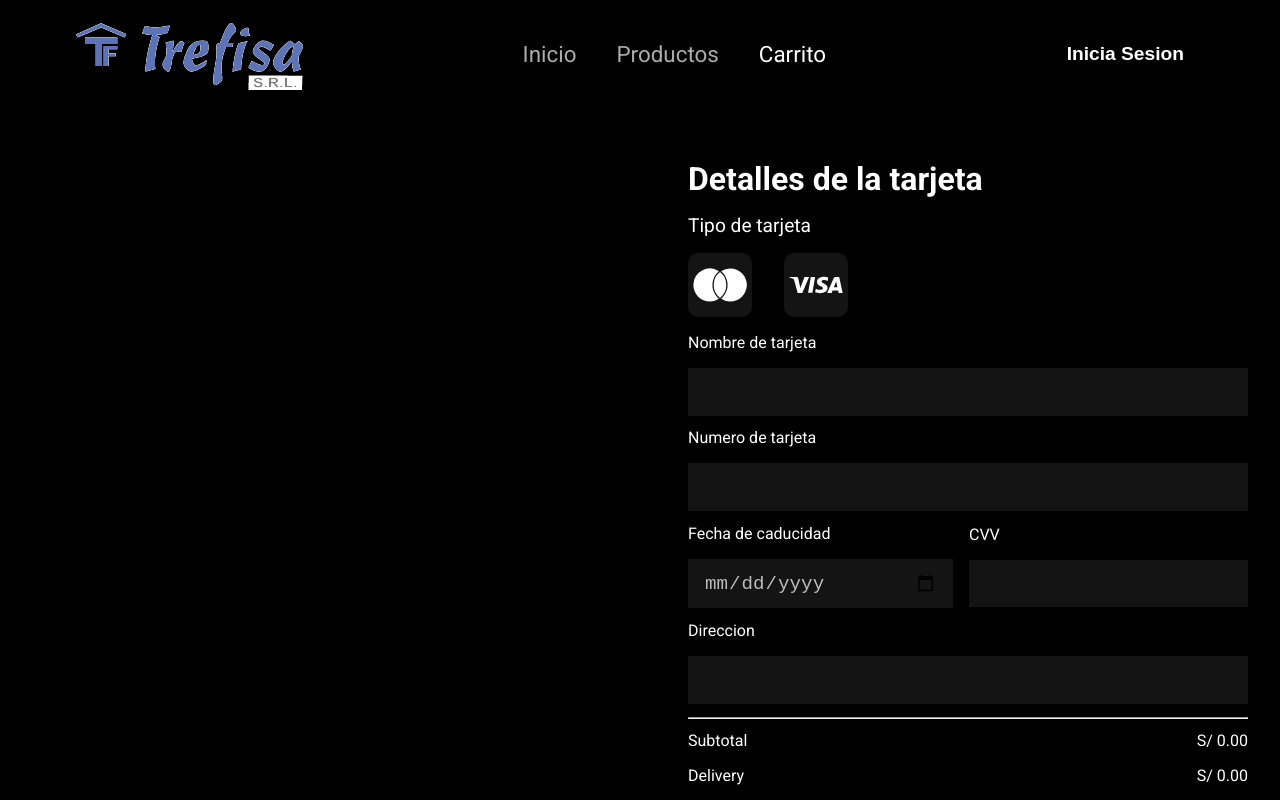
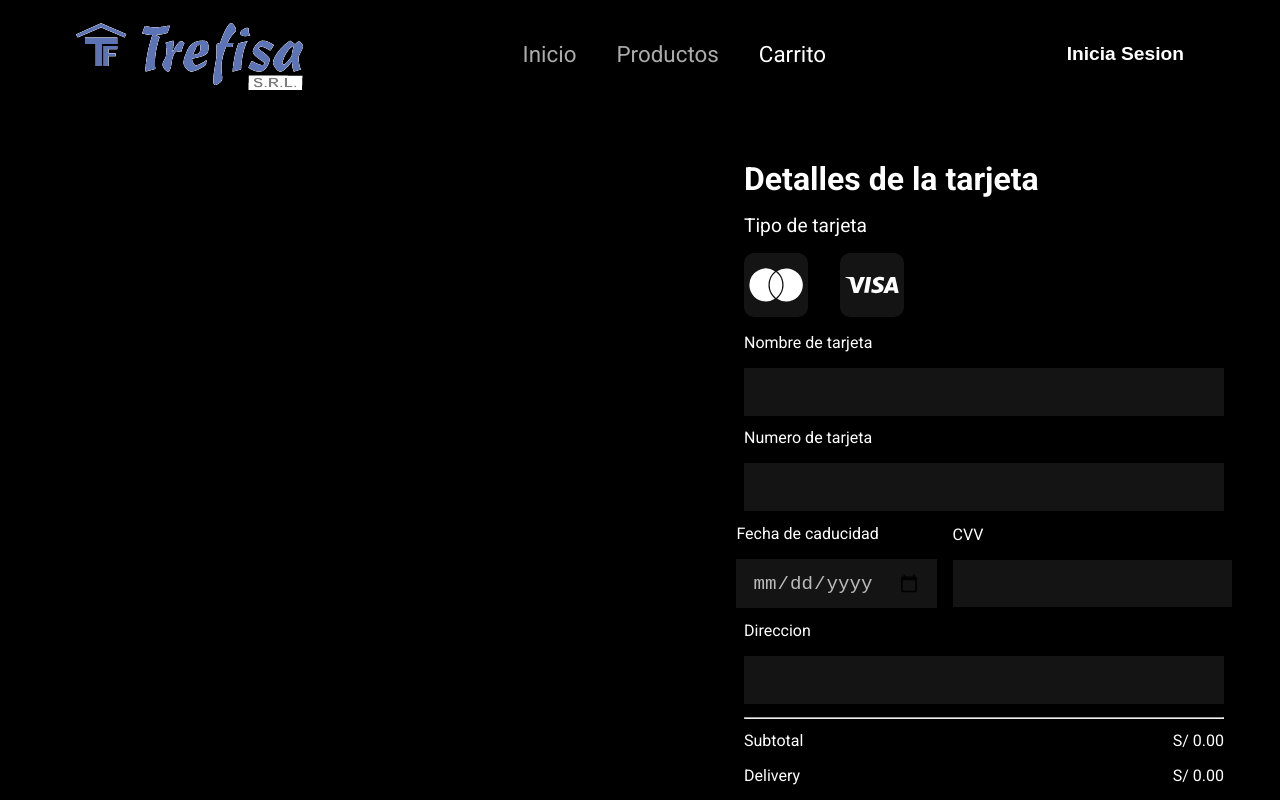
Before and after one commit to SebaschaM/negocios_front, a React (Vite) app: page /cart in a window 1280 px wide. Built offline with nearby package versions, Linux system fonts and the light colour scheme.

Commit message:
add view detail order

```diff
--- a/src/styles/Cart.module.css
+++ b/src/styles/Cart.module.css
@@ -9,6 +9,7 @@
   grid-template-columns: repeat(2, 1fr);
   column-gap: 4rem;
   padding-left: 2rem;
+  justify-items: center;
 }
 
 .cards {
@@ -112,7 +113,7 @@
   display: flex;
   flex-direction: column;
   row-gap: 0.8rem;
-  width: 35rem;
+  width: 30rem;
 }
 
 .pay_form_group {
```
